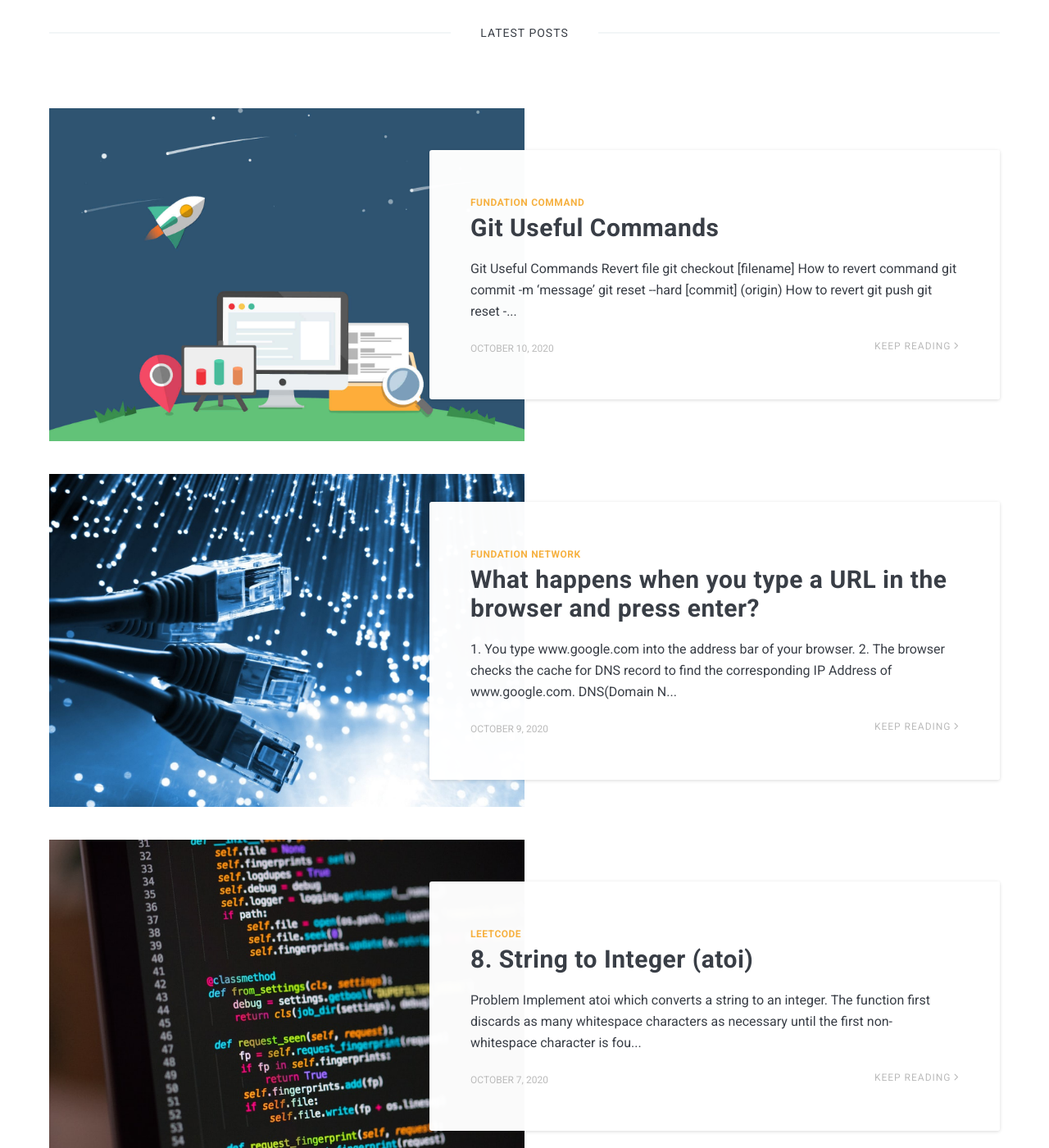
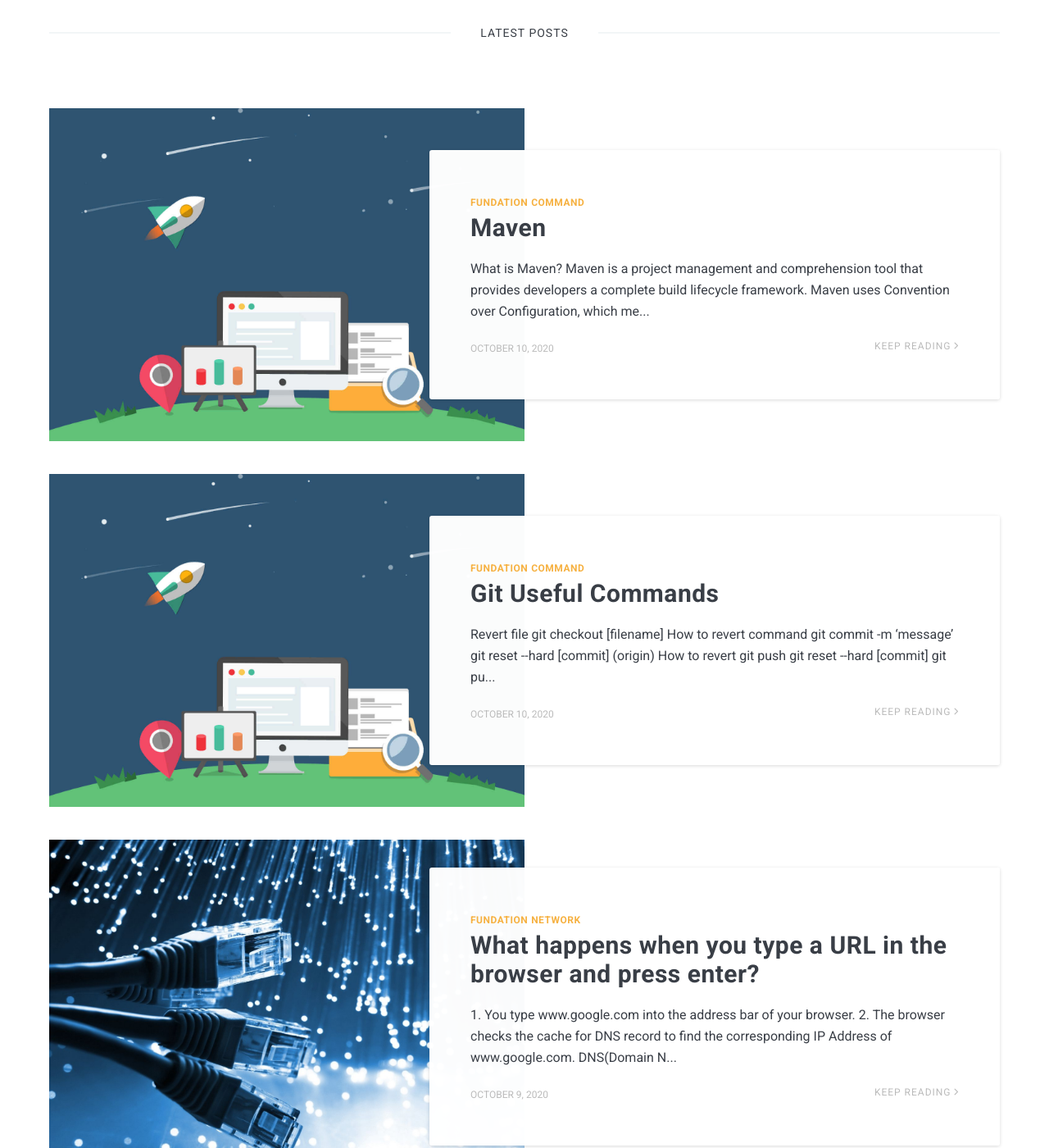
Before and after one commit to XiangXu/ywjxx, a Jekyll site: the page built from index.html, in a window 1280 px wide and 1400 px high, scrolled down 732 px. Shown: the whole window at 82% size. Built offline with Jekyll 4.4.1, drawn with Linux system fonts in a browser that asks for light colours; nearby versions of some CDN libraries; the list of posts is cut into pages by our own code; part of the change alters nothing that is shown; some of the changed text lies outside the part shown.

Commit message:
update git commands and create maven commands

````diff
--- a/_posts/2020-10-10-Git-Commands.markdown
+++ b/_posts/2020-10-10-Git-Commands.markdown
@@ -5,8 +5,6 @@ date:   2020-10-10 10:18
 image:  oop.jpg
 tags:   [Fundation, Command]
 ---
-
-# Git Useful Commands
 
 **Revert file**
 ```
--- /dev/null
+++ b/_posts/2020-10-10-Maven-Commands.markdown
@@ -0,0 +1,159 @@
+---
+layout: post
+title:  Maven
+date:   2020-10-10 10:36
+image:  oop.jpg
+tags:   [Fundation, Command]
+---
+
+## What is Maven?
+
+Maven is a project management and comprehension tool that provides developers a complete build lifecycle framework. **Maven uses Convention over Configuration**, which means developers are not required to create build process themselves. Developer do not have to mention each and every configuration detail. Maven provides sensible default behavior for projects. Maven creates default project structure and developer is only required to place files accordingly and he/she needs to define nay configuration in pom.xml.
+
+* **Source Code**: ${basedir}/src/main/java
+* **Resource**: ${basedir}/src/main/resources
+* **Tests**: ${basedir}/src/test
+* **Compiled Byte Code**: ${basedir}/target
+* **Distributable JAR**: ${basedir}/target/classes
+
+## POM
+
+POM stands for Project Object Model. It is fundamental unit of work in Maven. It is an XML file that resides in the base directory of the project as pom.xml.
+
+```xml
+<project xmlns = "http://maven.apache.org/POM/4.0.0"
+   xmlns:xsi = "http://www.w3.org/2001/XMLSchema-instance"
+   xsi:schemaLocation = "http://maven.apache.org/POM/4.0.0
+   http://maven.apache.org/xsd/maven-4.0.0.xsd">
+   <modelVersion>4.0.0</modelVersion>
+
+   <groupId>com.companyname.project-group</groupId>
+   <artifactId>project</artifactId>
+   <version>1.0</version>
+</project>
+```
+
+* **groupId**: This is an Id of project's group. This is generally unique amongst an organziation or a project.
+* **artifactId**: This is an Id of the project. This is generally name of the project.
+* **version**: This is the version of the project.
+
+## What is Build Lifecycle
+
+A Build Lifecycle is a well-defined sequence of phases, which define the order in which the goals are to be executed. Here phase represents a stage in lifecycle.
+
+* **prepare-resource**: resource copying can be customized in this phases.
+* **validate**: validates if the project is correct and if all necessary information is available.
+* **compile**: source code compilation is done in this phase.
+* **test**: tests the compiled source code suitable for testing framework.
+* **package**: this phase creates the JAR/WAR package as mentioned in the packaging in POM.xml.
+* **install**: this phase installs the package in local/remote maven repository.g
+* **deploy**: copies the final package to the remote repository.
+
+There are always **pre** and **post** phases to register **goals**, which must run prior to, or after a particular phase.
+
+**A goal represents a specific task which contributes to the building and managing of a project**. It may be bound to zero or more build phases. A goal not bound to any build phase could be executed outside of the build lifecycle by direct invocation.
+
+```
+mvn clean dependency:copy-dependencies package
+```
+
+Here the clean phase will be executed first, followed by the dependency:copy-dependencies goal, and finally package phase will be executed.、
+
+### Clean Lifecycle
+
+When we execute **mvn post-clean**, Maven invokes the clean lifecycle consisting of the following phases.
+
+* **pre-clean**
+* **clean**
+* **post-clean**
+
+### Default Lifecycle
+
+1. **validate**: validates whether project is correct and all necessary information is available to complete the build process.
+2. **initialize**: initializes build state, for example set properties.
+3. **generate-sources**: generate any source code to be included in compilation phase.
+4. **process-sources**: process the source code, for example, filter any value.
+5. **generate-resources**: generate resources to be included in the package.
+6. **process-resources**: copy and process the resources into the destination directory, ready for packaging phase.
+7. **compile**: compile the source code of the project.
+8. **process-classes**: post-process the generated files from compilation, for example to do bytecode enhancement/optimization on Java classes.
+9. **generate-test-sources**: generate any test source code to be included in compliation phase.
+10. **process-test-sources**: porocess the test source code, for example, filter any values.
+11. **test-compile**: compile the test source code into the test destination directory.
+12. **process-test-classes**: compile the test source code into the test destination directory.
+13.	**test**: run tests using a suitable unit testing framework (Junit is one).
+14.	**prepare-package**: perform any operations necessary to prepare a package before the actual packaging.
+15.	**package**: take the compiled code and package it in ints distributable foramt, such as a JAR, WAR, or EAR file.
+16. **pre-integration-test**: perform actions required before integration tests are executed. For example, setting up the required environment.
+17. **integration-test**: process and deploy the package if necessary into an environment where integration tests can be run.
+18. **post-integration-test**: perform actions required after integration tests have been executed. For example, cleaning up the environment.
+19. **verify**: run any check-ups to verify the package is valid and meets quality criteria.
+20.	**install**: install the package into the local repository, which can be used as a dependency in other projects locally.
+21.	**deploy**: copies the final package to the remote repository for sharing with other developers and projects.
+
+## What is a Repository
+
+In Maven terminology, a repository is a directory where all the project jars, library jar, plugins or any other project specific artifacts are stored and can be used by Maven easily.
+
+Maven repository are of three types:
+
+* local: it is a folder location on your machine. It gets created when you run any maven command for the first time. It keeps your project's all dependencies.
+* central: it is provided by Maven community. It contains a large number of commonly used libraries.
+* remote: it is developer's own custom repository containing required libraries or other project jars.
+
+## What are Maven Plugins
+
+Maven is actually a plugin execution framework where every task is actually done by plugins.
+
+* create jar file
+* create war file
+* compile code files
+* unit testing of code
+* create project documentation
+* create project reports
+
+**A plugin generally provides a set of goals**, which can be executed using the following syntax −
+
+```
+mvn [plugin-name]:[goal-name]
+```
+
+For example, a Java project can be compiled with the maven-compiler-plugin's compile-goal by running the following command.
+
+```
+mvn compiler:compile
+```
+
+## What is SNAPSHOT?
+
+SNAPSHOT is a special version that indicates a current development copy. Unlike regular version, Maven checks for a new SNAPSHOT version in a remote repository for every build.
+
+```
+<project xmlns = "http://maven.apache.org/POM/4.0.0"
+   xmlns:xsi = "http://www.w3.org/2001/XMLSchema-instance"
+   xsi:schemaLocation = "http://maven.apache.org/POM/4.0.0
+   http://maven.apache.org/xsd/maven-4.0.0.xsd">
+   <modelVersion>4.0.0</modelVersion>
+   <groupId>app-ui</groupId>
+   <artifactId>app-ui</artifactId>
+   <version>1.0</version>
+   <packaging>jar</packaging>
+   <name>health</name>
+   <url>http://maven.apache.org</url>
+   <properties>
+      <project.build.sourceEncoding>UTF-8</project.build.sourceEncoding>
+   </properties>
+   <dependencies>
+      <dependency>
+      <groupId>data-service</groupId>
+         <artifactId>data-service</artifactId>
+         <version>1.0-SNAPSHOT</version>
+         <scope>test</scope>
+      </dependency>
+   </dependencies>
+</project>
+```
+
+Reference
+
+<https://www.tutorialspoint.com/maven/index.htm>
````
